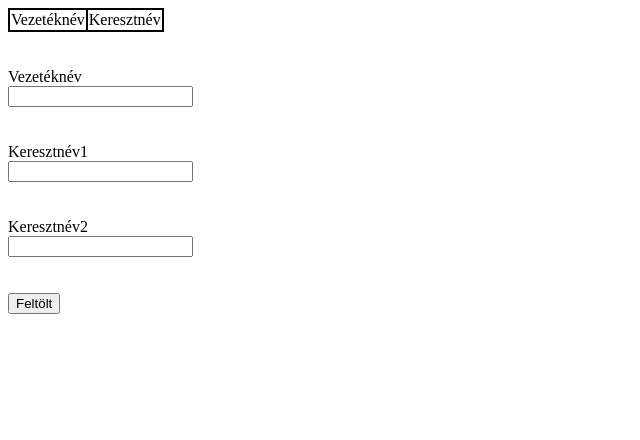
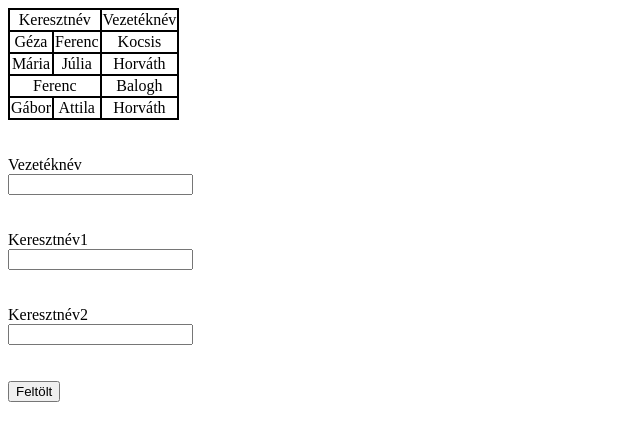
Before and after one commit to D4n13las/webfejl_oop, a plain HTML site: page table/table.html in a window 1280 px wide. Shown: the whole page, without its empty margins (0-640 px from the left). Drawn offline with Linux system fonts and the light colour scheme.

Commit message:
Stuff more  added

```diff
--- a/table/scripts.js
+++ b/table/scripts.js
@@ -19,3 +19,37 @@ const array = [
         lastname: 'Horváth'
     },
 ]
+
+class Person{
+    constructor(obj){
+        this.firstname1 = obj.firstname1
+        this.firstname2 = obj.firstname2
+        this.lastname = obj.lastname
+    }
+    render(parentElement){
+        const sor = document.createElement("tr")
+        parentElement.appendChild(sor)
+        const cell = document.createElement("td")
+        sor.appendChild(cell)
+        if(this.firstname2 == undefined){
+            cell.colSpan = 2
+        }
+        else{
+            const cell2 = document.createElement("td")
+            cell2.innerText = this.firstname2
+            sor.appendChild(cell2)
+        }
+        cell.innerText = this.firstname1
+        const lastname = document.createElement("td")
+        lastname.innerText = this.lastname
+        sor.appendChild(lastname)
+    }
+}
+innit()
+function innit(){
+    const tbody = document.getElementById('tbodyId')
+    for(const obj of array){
+        const  lls = new Person(obj)
+        lls.render(tbody)
+    }
+}
--- a/table/table.html
+++ b/table/table.html
@@ -10,8 +10,8 @@
     <table>
         <thead>
             <tr>
+                <td colspan="2">Keresztnév</td>
                 <td>Vezetéknév</td>
-                <td colspan="2">Keresztnév</td>
             </tr>
         </thead>
         <tbody id="tbodyId">
```
